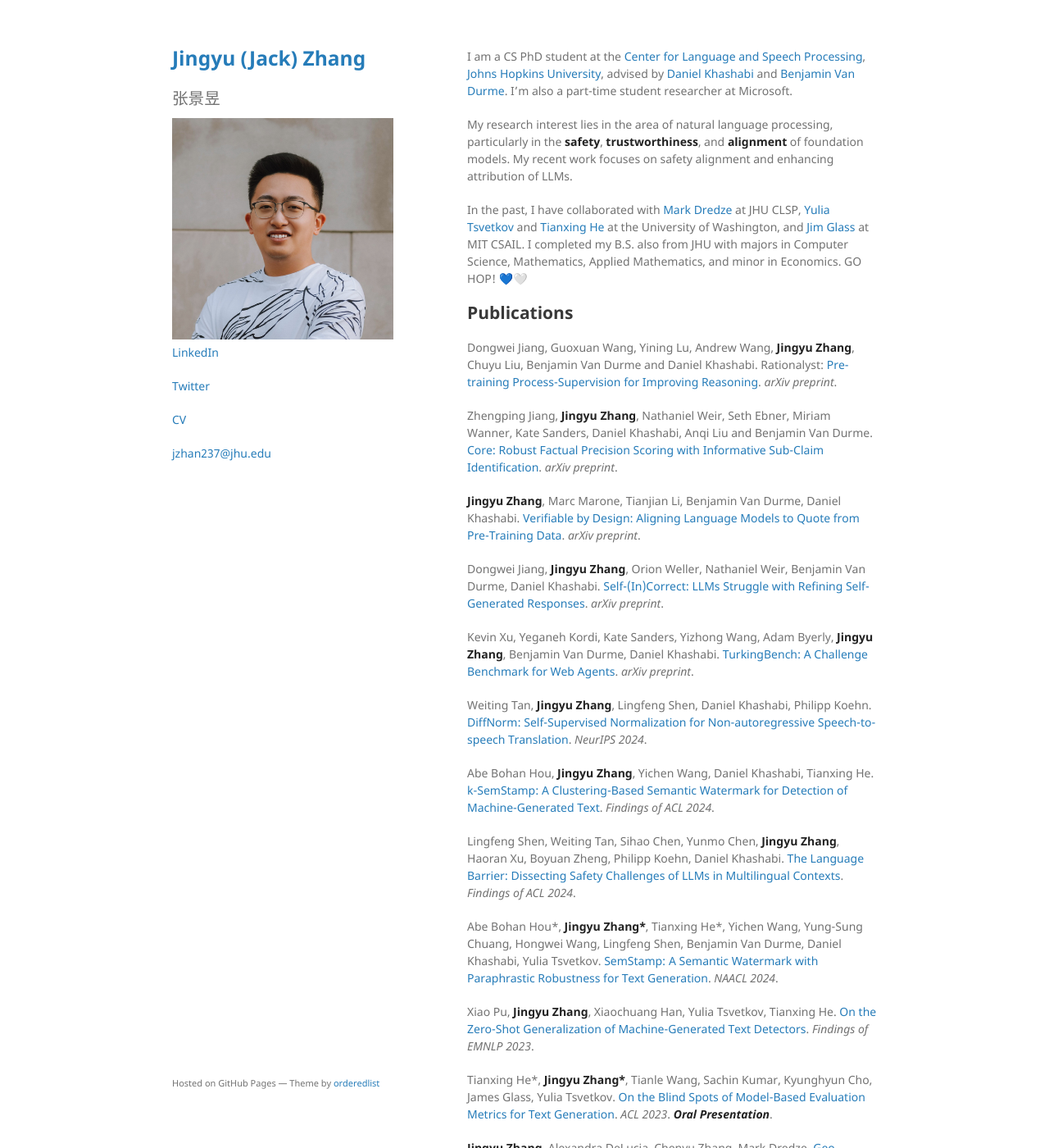
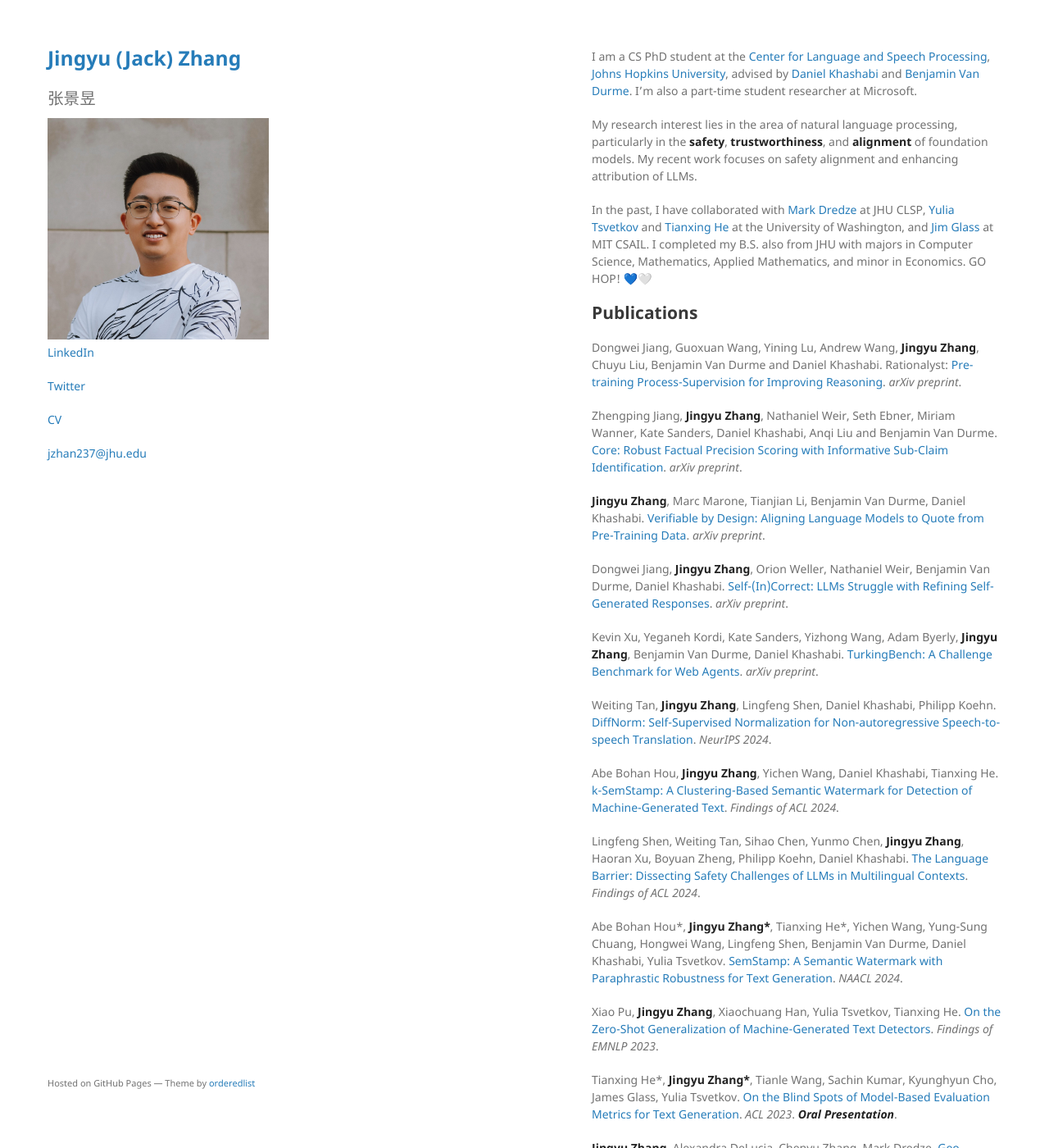
Before and after one commit to jackjyzhang/jackjyzhang.github.io, a Jekyll site: the page built from index.md, in a window 1280 px wide and 1400 px high. Shown: the whole window at 82% size. Built offline with Jekyll 4.4.1, drawn with Linux system fonts in a browser that asks for light colours; comment, search, counter and statistics services are not loaded.

Commit message:
try changing width

```diff
--- a/assets/css/style.scss
+++ b/assets/css/style.scss
@@ -2,3 +2,9 @@
 ---
 
 @import "jekyll-theme-minimal";
+
+// Override container width
+.wrapper {
+    max-width: 1200px; // Adjust this value as needed
+    width: 100%;
+}
```
